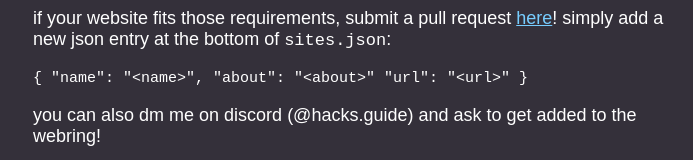
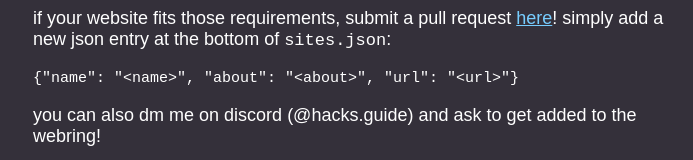
Before and after one commit to Nomaakip/swagring, a plain HTML site: page about.html in a window 1280 px wide. Shown: the part 597-757 px from the top of the page, without its empty margins (287-980 px from the left). Drawn offline with Linux system fonts and the light colour scheme.

Commit message:
Fix JSON format in code snippet

```diff
--- a/about.html
+++ b/about.html
@@ -27,7 +27,7 @@
                 <li>have some sort of content (even a simple "under construction" page is fine!)</li>
             </ul>
             <p>if your website fits those requirements, submit a pull request <a href="https://github.com/nomaakip/swagring">here</a>! simply add a new json entry at the bottom of <code>sites.json</code>:</p>
-            <code class="snippet">{ "name": "&lt;name&gt;", "about": "&lt;about&gt;" "url": "&lt;url&gt;" }</code>
+            <code class="snippet">{"name": "&lt;name&gt;", "about": "&lt;about&gt;", "url": "&lt;url&gt;"}</code>
             <p>you can also dm me on discord (@hacks.guide) and ask to get added to the webring!</p>
             <div style="width: 100%; height: 1px; background: linear-gradient(90deg, rgba(255, 255, 255, 0) 0%, white 50%, rgba(255, 255, 255, 0) 100%); margin-top: 15px;"></div>
         </div>
```
